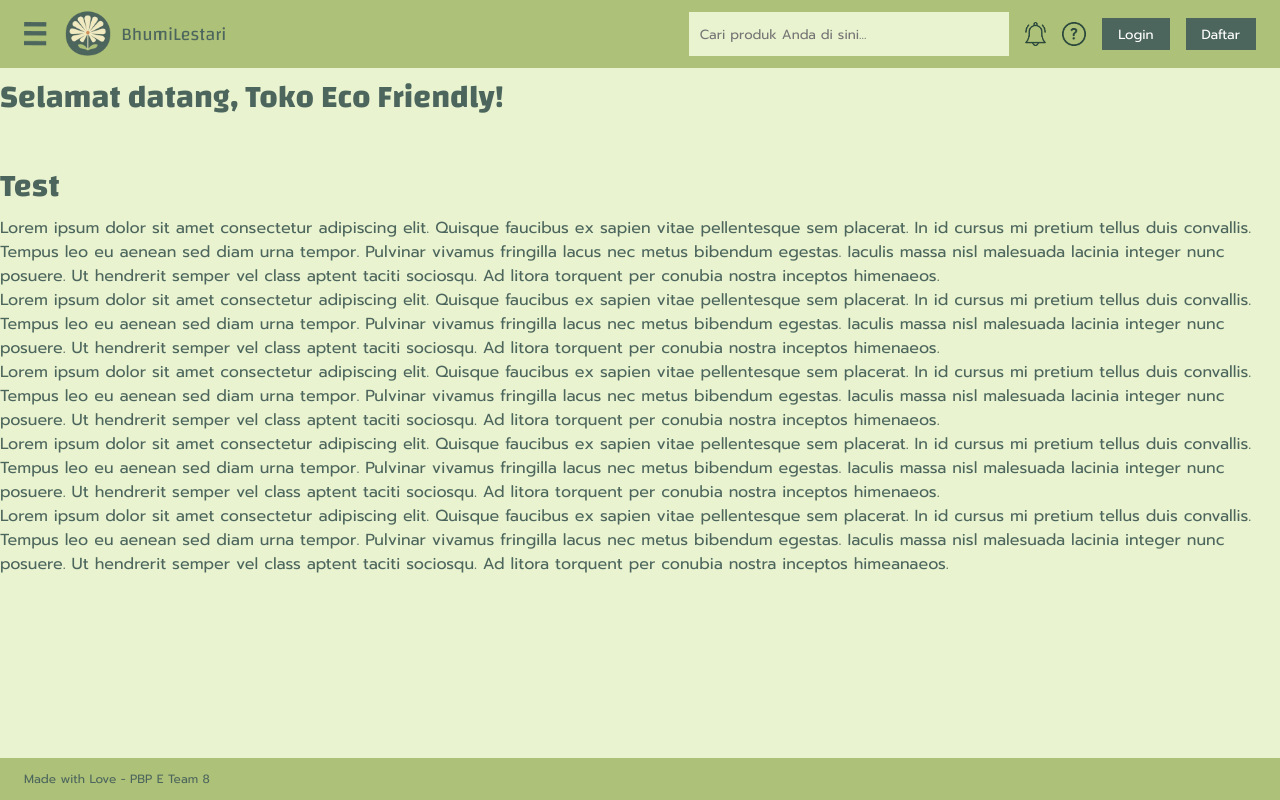
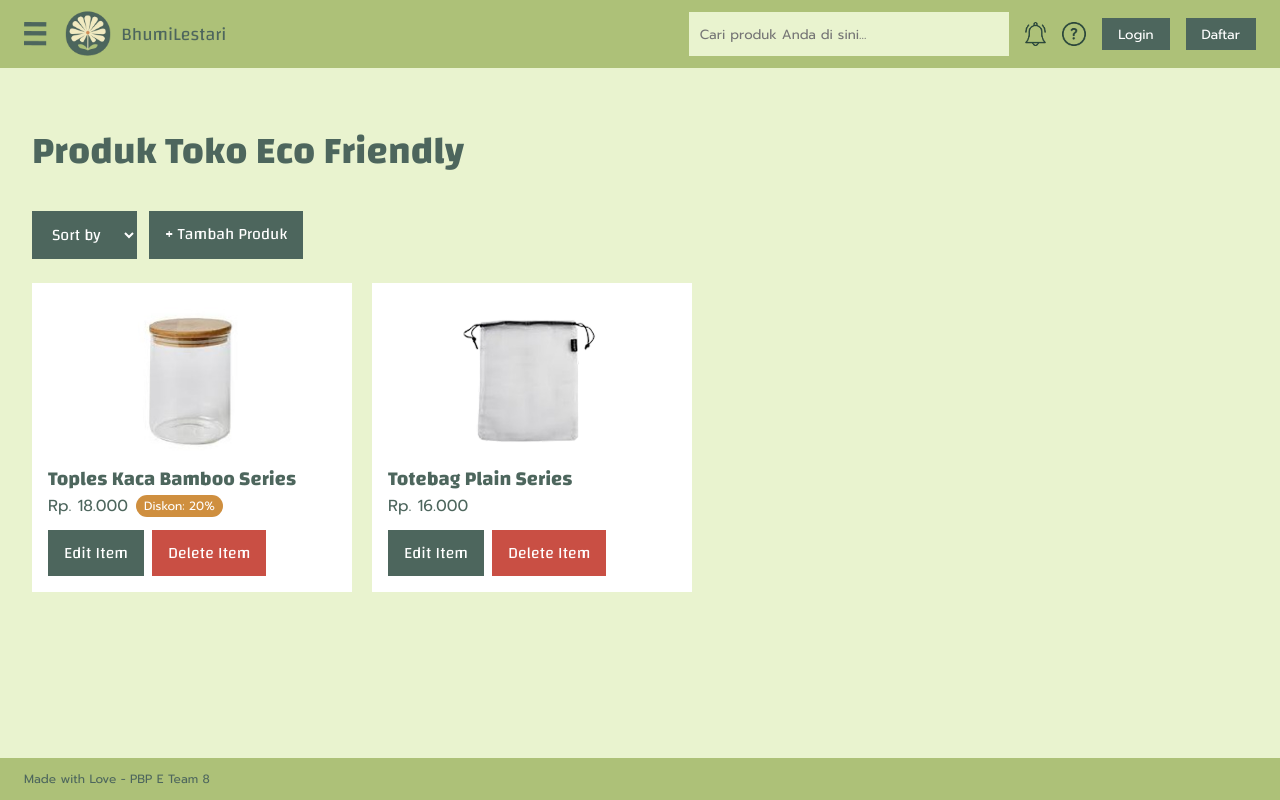
Before and after one commit to PBP-E-Kelompok-08/BhumiLestari, a Django app: page / in a window 1280 px wide. Run offline with Django 5.2, Linux system fonts and the light colour scheme.

Commit message:
feat: Add homepage (HTML + CSS)

```diff
--- /dev/null
+++ b/static/css/dashboard.css
@@ -0,0 +1,97 @@
+:root {
+    --red: #C94F44;
+    --orange: #CF8F3F;
+}
+
+.dash-page {
+    padding: 3rem 2rem;
+    min-height: 40rem;
+}
+
+.dash-title {
+    font-size: 2.4rem;
+    margin-bottom: 1.5rem;
+}
+
+.dash-toolbar {
+    display: flex;
+    gap: 0.75rem;
+    margin-bottom: 1.5rem;
+}
+
+.dash-grid {
+    display: grid;
+    grid-template-columns: repeat(auto-fill, minmax(240px, 320px));
+    gap: 1.25rem;
+}
+
+.dash-card {
+    display: flex;
+    flex-direction: column;
+    background: white;
+    padding: 1rem;
+}
+
+.dash-card-name {
+    font-size: 1.25rem;
+    line-height: 1.3rem;
+}
+
+.dash-card-img img {
+    width: 100%;
+    height: 10rem;
+    object-fit: contain;
+}
+
+.dash-card-price {
+    display: flex;
+    align-items: center;
+    gap: 0.5rem;
+    margin: 0.25rem 0 0.75rem;
+    font-family: "Prompt", sans-serif;
+}
+
+.dash-badge {
+    background: var(--orange);
+    color: white;
+    padding: 0.125rem 0.5rem;
+    border-radius: 999px;
+    font-size: 0.75rem;
+}
+
+.dash-card-actions {
+    margin-top: auto;
+    display: flex;
+    flex-wrap: wrap;
+    gap: 0.5rem;
+}
+
+/* Button yang awalannya dash-btn */
+[class*="dash-btn"] {
+    padding: 0.5rem 1rem;
+    border: none;
+    background: var(--ink);
+    color: white;
+    font-family: inherit;
+    font-size: 1rem;
+    text-decoration: none;
+    cursor: pointer;
+}
+
+.dash-btn-danger-seller {
+    background: var(--red);
+}
+
+.dash-btn-guest,
+.dash-btn-buyer,
+.dash-btn-seller,
+.dash-btn-danger-seller {
+    display: none;
+}
+
+.role-guest  .dash-btn-guest,
+.role-buyer  .dash-btn-buyer,
+.role-seller .dash-btn-seller,
+.role-seller .dash-btn-danger-seller {
+    display: inline-block;
+}
--- a/templates/dashboard_home.html
+++ b/templates/dashboard_home.html
@@ -1,33 +1,56 @@
 {% extends 'base.html' %}
+{% load static %}
+
+{% block meta %}
+    <title>Dashboard - BhumiLestari</title>
+    <link rel="stylesheet" href="{% static 'css/dashboard.css' %}">
+{% endblock meta %}
 
 {% block content %}
-<h1>Selamat datang, Toko Eco Friendly!</h1>
-<br>
-<h1>Test</h1>
+<main class="dash-page role-seller">
+    <h1 class="dash-title">Produk Toko Eco Friendly</h1>
 
-<p> Lorem ipsum dolor sit amet consectetur adipiscing elit. Quisque faucibus ex sapien
-    vitae pellentesque sem placerat. In id cursus mi pretium tellus duis convallis.
-    Tempus leo eu aenean sed diam urna tempor. Pulvinar vivamus fringilla lacus nec metus bibendum egestas. Iaculis massa nisl malesuada lacinia integer nunc posuere. Ut hendrerit semper vel class
-    aptent taciti sociosqu. Ad litora torquent per conubia nostra inceptos himenaeos.</p>
+    <div class="dash-toolbar">
+        <select class="dash-btn" aria-label="Urutkan produk">
+            <option>Sort by</option>
+            <option>Terlaris</option>
+            <option>Terbaru</option>
+        </select>
+        <a href="#" class="dash-btn-seller">+ Tambah Produk</a>
+    </div>
 
-<p> Lorem ipsum dolor sit amet consectetur adipiscing elit. Quisque faucibus ex sapien
-    vitae pellentesque sem placerat. In id cursus mi pretium tellus duis convallis.
-    Tempus leo eu aenean sed diam urna tempor. Pulvinar vivamus fringilla lacus nec metus bibendum egestas. Iaculis massa nisl malesuada lacinia integer nunc posuere. Ut hendrerit semper vel class
-    aptent taciti sociosqu. Ad litora torquent per conubia nostra inceptos himenaeos.</p>
+    <div class="dash-grid">
+        <article class="dash-card">
+            <div class="dash-card-img">
+                <img src="{% static 'img/toples.png' %}" alt="Toples Kaca Bamboo Series">
+            </div>
+            <h2 class="dash-card-name">Toples Kaca Bamboo Series</h2>
+            <div class="dash-card-price">
+                <span>Rp. 18.000</span>
+                <span class="dash-badge">Diskon: 20%</span>
+            </div>
+            <div class="dash-card-actions">
+                <button type="button" class="dash-btn-buyer">Tambah ke Keranjang</button>
+                <a href="#" class="dash-btn-seller">Edit Item</a>
+                <button type="button" class="dash-btn-danger-seller">Delete Item</button>
+            </div>
+        </article>
 
-<p> Lorem ipsum dolor sit amet consectetur adipiscing elit. Quisque faucibus ex sapien
-    vitae pellentesque sem placerat. In id cursus mi pretium tellus duis convallis.
-    Tempus leo eu aenean sed diam urna tempor. Pulvinar vivamus fringilla lacus nec metus bibendum egestas. Iaculis massa nisl malesuada lacinia integer nunc posuere. Ut hendrerit semper vel class
-    aptent taciti sociosqu. Ad litora torquent per conubia nostra inceptos himenaeos.</p>
-
-<p> Lorem ipsum dolor sit amet consectetur adipiscing elit. Quisque faucibus ex sapien
-    vitae pellentesque sem placerat. In id cursus mi pretium tellus duis convallis.
-    Tempus leo eu aenean sed diam urna tempor. Pulvinar vivamus fringilla lacus nec metus bibendum egestas. Iaculis massa nisl malesuada lacinia integer nunc posuere. Ut hendrerit semper vel class
-    aptent taciti sociosqu. Ad litora torquent per conubia nostra inceptos himenaeos.</p>
-
-<p> Lorem ipsum dolor sit amet consectetur adipiscing elit. Quisque faucibus ex sapien
-    vitae pellentesque sem placerat. In id cursus mi pretium tellus duis convallis.
-    Tempus leo eu aenean sed diam urna tempor. Pulvinar vivamus fringilla lacus nec metus bibendum egestas. Iaculis massa nisl malesuada lacinia integer nunc posuere. Ut hendrerit semper vel class
-    aptent taciti sociosqu. Ad litora torquent per conubia nostra inceptos himeanaeos.</p>
-
+        <article class="dash-card">
+            <div class="dash-card-img">
+                <img src="{% static 'img/totebag.png' %}" alt="Totebag Plain Series">
+            </div>
+            <h2 class="dash-card-name">Totebag Plain Series</h2>
+            <div class="dash-card-price">
+                <span>Rp. 16.000</span>
+            </div>
+            <div class="dash-card-actions">
+                <a href="#" class="dash-btn-guest">Tambah ke Keranjang</a>
+                <button type="button" class="dash-btn-buyer">Tambah ke Keranjang</button>
+                <a href="#" class="dash-btn-seller">Edit Item</a>
+                <button type="button" class="dash-btn-danger-seller">Delete Item</button>
+            </div>
+        </article>
+    </div>
+</main>
 {% endblock content %}
```
Also changed, not shown: static/img/toples.png (added), static/img/totebag.png (added).
